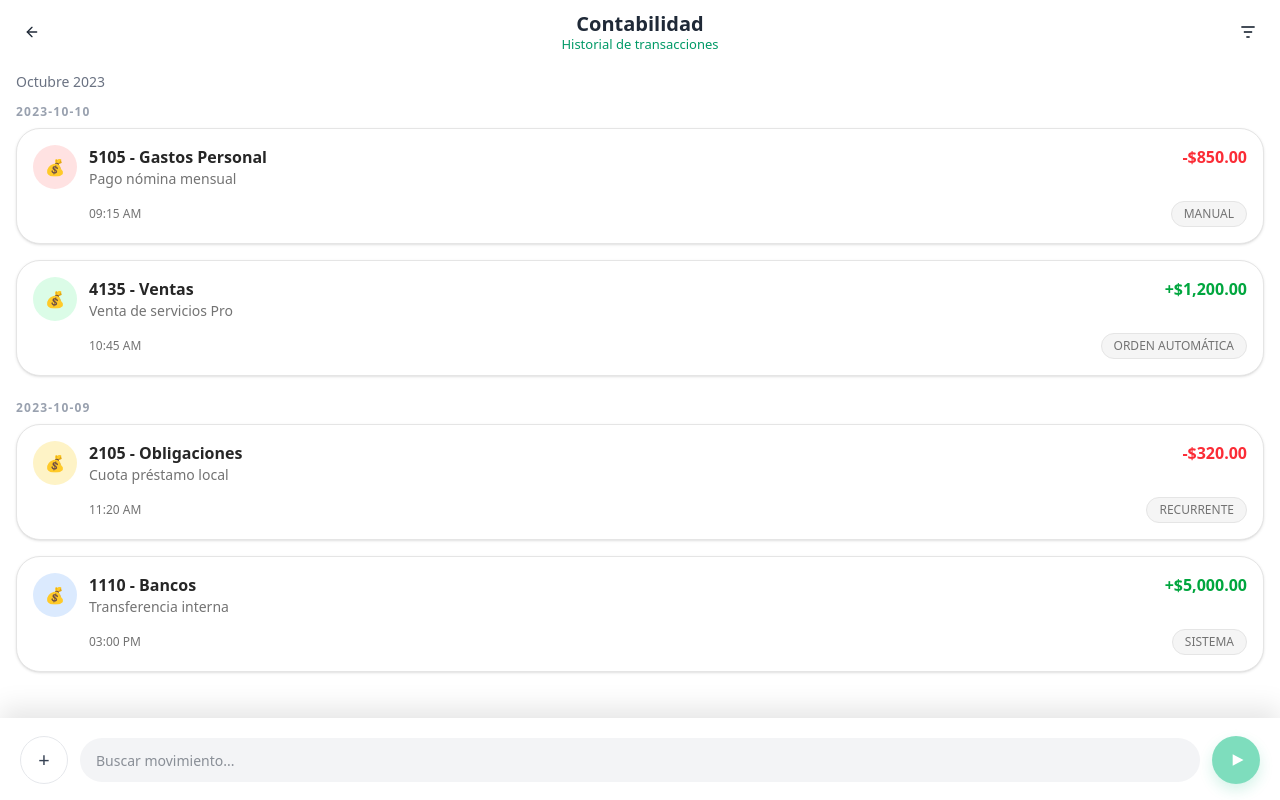
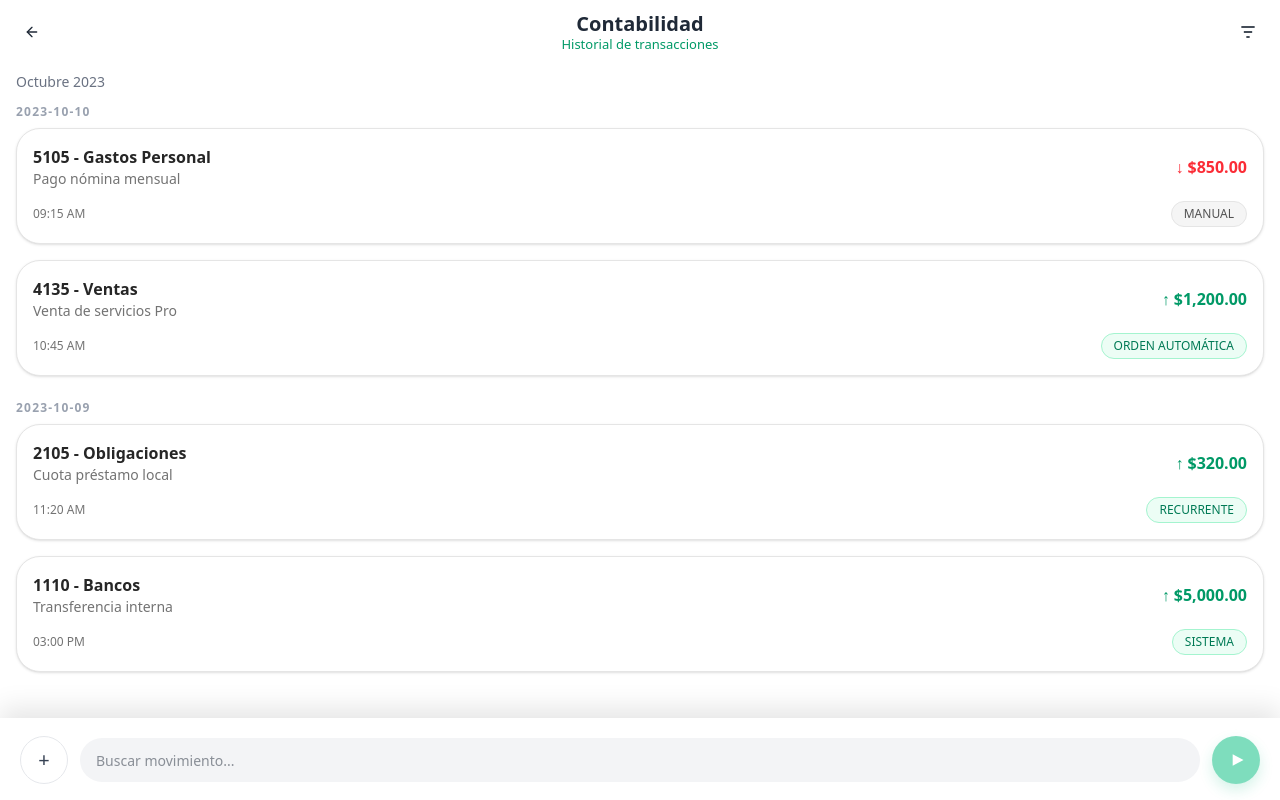
Before and after one commit to SantiagoAranda/Plataforma-de-Gesti-n-Comercial-con-Interfaz-Conversacional-y-Financiera, a Next.js app in the folder frontend/: page /contabilidad in a window 1280 px wide. Built offline with nearby package versions, Linux system fonts and the light colour scheme.

Commit message:
Correcciones de UI

```diff
--- a/frontend/app/(app)/contabilidad/page.tsx
+++ b/frontend/app/(app)/contabilidad/page.tsx
@@ -143,7 +143,7 @@ export default function ContabilidadClient() {
                 onRightClick={() => setFilterOpen(true)}
             />
 
-            <main className="pt-2 pb-6">
+            <main className="pt-2 pb-24">
                 <div className="px-4">
                     <div className="text-sm text-gray-500">Octubre 2023</div>
                 </div>
--- a/frontend/src/components/accounting/AccountingCard.tsx
+++ b/frontend/src/components/accounting/AccountingCard.tsx
@@ -1,206 +1,3 @@
-// import * as React from "react";
-// import type { AccountingEntry } from "../../types/accounting";
-
-// function formatMoney(v: number) {
-//     const abs = Math.abs(v);
-//     return `$${abs.toLocaleString("en-US", {
-//         minimumFractionDigits: 2,
-//         maximumFractionDigits: 2,
-//     })}`;
-// }
-
-// /**
-//  * Impacto contable real
-//  */
-// function isPositiveImpact(entry: AccountingEntry) {
-//     const a = entry.amount;
-
-//     switch (entry.kind) {
-//         case "INCOME":
-//             return true;
-//         case "EXPENSE":
-//             return false;
-//         case "ASSET":
-//             return a >= 0;
-//         case "LIABILITY":
-//             return a < 0;
-//         case "EQUITY":
-//             return a >= 0;
-//         default:
-//             return a >= 0;
-//     }
-// }
-
-// function amountClass(positive: boolean) {
-//     return positive ? "text-emerald-600" : "text-red-500";
-// }
-
-// function badgeLabel(source: AccountingEntry["source"]) {
-//     switch (source) {
-//         case "AUTO_ORDER":
-//             return "ORDEN AUTOMÁTICA";
-//         case "MANUAL":
-//             return "MANUAL";
-//         case "SYSTEM":
-//             return "SISTEMA";
-//         case "RECURRENT":
-//             return "RECURRENTE";
-//     }
-// }
-
-// function badgeClass(positive: boolean) {
-//     return positive
-//         ? "bg-emerald-50 text-emerald-700 border-emerald-200"
-//         : "bg-neutral-100 text-neutral-600 border-neutral-200";
-// }
-
-// export function AccountingCard({ entry }: { entry: AccountingEntry }) {
-//     const positive = isPositiveImpact(entry);
-
-//     return (
-//         <div className="rounded-3xl bg-white border border-neutral-200 shadow-sm px-4 py-4">
-//             <div className="flex justify-between">
-//                 <div>
-//                     <div className="font-semibold text-neutral-800">
-//                         {entry.pucCode} - {entry.accountName}
-//                     </div>
-//                     <div className="text-sm text-neutral-500">{entry.description}</div>
-//                 </div>
-
-//                 <div
-//                     className={`font-semibold flex items-center gap-1 ${amountClass(positive)}`}
-//                 >
-//                     <span>{positive ? "↑" : "↓"}</span>
-//                     <span>{formatMoney(entry.amount)}</span>
-//                 </div>
-//             </div>
-
-//             <div className="mt-3 flex justify-between items-center text-xs text-neutral-500">
-//                 <span>{entry.time}</span>
-//                 <span
-//                     className={`px-3 py-1 rounded-full border ${badgeClass(positive)}`}
-//                 >
-//                     {badgeLabel(entry.source)}
-//                 </span>
-//             </div>
-//         </div>
-//     );
-// }
-
-
-// import * as React from "react";
-// import type { AccountingEntry } from "../../types/accounting";
-
-// function formatMoney(v: number) {
-//     const abs = Math.abs(v);
-//     return `$${abs.toLocaleString("en-US", {
-//         minimumFractionDigits: 2,
-//         maximumFractionDigits: 2,
-//     })}`;
-// }
-
-// /**
-//  * Impacto contable real
-//  */
-// function isPositiveImpact(entry: AccountingEntry) {
-//     const a = entry.amount;
-
-//     switch (entry.kind) {
-//         case "INCOME":
-//             return true;
-//         case "EXPENSE":
-//             return false;
-//         case "ASSET":
-//             return a >= 0;
-//         case "LIABILITY":
-//             return a < 0;
-//         case "EQUITY":
-//             return a >= 0;
-//         default:
-//             return a >= 0;
-//     }
-// }
-
-// function amountClass(positive: boolean) {
-//     return positive ? "text-emerald-600" : "text-red-500";
-// }
-
-// function badgeLabel(source: AccountingEntry["source"]) {
-//     switch (source) {
-//         case "AUTO_ORDER":
-//             return "ORDEN AUTOMÁTICA";
-//         case "MANUAL":
-//             return "MANUAL";
-//         case "SYSTEM":
-//             return "SISTEMA";
-//         case "RECURRENT":
-//             return "RECURRENTE";
-//     }
-// }
-
-// function badgeClass(positive: boolean) {
-//     return positive
-//         ? "bg-emerald-50 text-emerald-700 border-emerald-200"
-//         : "bg-neutral-100 text-neutral-600 border-neutral-200";
-// }
-
-// export function AccountingCard({ entry }: { entry: AccountingEntry }) {
-//     const positive = isPositiveImpact(entry);
-
-//     return (
-//         <div className="rounded-3xl bg-white border border-neutral-200 shadow-sm px-4 py-4">
-//             <div className="flex gap-4">
-//                 {/* Avatar circular tipo "foto" */}
-//                 <div className="h-16 w-16 rounded-full flex items-center justify-center
-//                         bg-neutral-100">
-//                     <div
-//                         className={`h-10 w-10 rounded-full flex items-center justify-center
-//             ${positive
-//                                 ? "bg-emerald-500 text-white"
-//                                 : "bg-red-500 text-white"
-//                             }`}
-//                     >
-//                         {positive ? "↑" : "↓"}
-//                     </div>
-//                 </div>
-
-//                 <div className="flex-1">
-//                     <div className="flex justify-between">
-//                         <div>
-//                             <div className="font-semibold text-neutral-800">
-//                                 {entry.pucCode} - {entry.accountName}
-//                             </div>
-//                             <div className="text-sm text-neutral-500">
-//                                 {entry.description}
-//                             </div>
-//                         </div>
-
-//                         <div
-//                             className={`font-semibold flex items-center gap-1 ${amountClass(
-//                                 positive
-//                             )}`}
-//                         >
-//                             {positive ? "+" : "-"}
-//                             {formatMoney(entry.amount)}
-//                         </div>
-//                     </div>
-
-//                     <div className="mt-3 flex justify-between items-center text-xs text-neutral-500">
-//                         <span>{entry.time}</span>
-//                         <span
-//                             className={`px-3 py-1 rounded-full border ${badgeClass(
-//                                 positive
-//                             )}`}
-//                         >
-//                             {badgeLabel(entry.source)}
-//                         </span>
-//                     </div>
-//                 </div>
-//             </div>
-//         </div>
-//     );
-// }
-
 import * as React from "react";
 import type { AccountingEntry } from "../../types/accounting";
 
@@ -208,16 +5,37 @@ import { useContextMenu } from "@/src/hooks/useContextMenu";
 import { ContextMenu } from "@/src/hooks/ContextMenu";
 
 function formatMoney(v: number) {
-  const sign = v >= 0 ? "+" : "-";
     const abs = Math.abs(v);
-  return `${sign}$${abs.toLocaleString("en-US", {
+    return `$${abs.toLocaleString("en-US", {
         minimumFractionDigits: 2,
         maximumFractionDigits: 2,
     })}`;
 }
 
-function amountClass(v: number) {
-  return v >= 0 ? "text-green-600" : "text-red-500";
+/**
+ * Impacto contable real
+ */
+function isPositiveImpact(entry: AccountingEntry) {
+    const a = entry.amount;
+
+    switch (entry.kind) {
+        case "INCOME":
+            return true;
+        case "EXPENSE":
+            return false;
+        case "ASSET":
+            return a >= 0;
+        case "LIABILITY":
+            return a < 0;
+        case "EQUITY":
+            return a >= 0;
+        default:
+            return a >= 0;
+    }
+}
+
+function amountClass(positive: boolean) {
+    return positive ? "text-emerald-600" : "text-red-500";
 }
 
 function badgeLabel(source: AccountingEntry["source"]) {
@@ -233,19 +51,10 @@ function badgeLabel(source: AccountingEntry["source"]) {
     }
 }
 
-function iconBg(kind: AccountingEntry["kind"]) {
-  switch (kind) {
-    case "INCOME":
-      return "bg-green-100 text-green-600";
-    case "EXPENSE":
-      return "bg-red-100 text-red-600";
-    case "ASSET":
-      return "bg-blue-100 text-blue-600";
-    case "LIABILITY":
-      return "bg-amber-100 text-amber-700";
-    case "EQUITY":
-      return "bg-purple-100 text-purple-700";
-  }
+function badgeClass(positive: boolean) {
+    return positive
+        ? "bg-emerald-50 text-emerald-700 border-emerald-200"
+        : "bg-neutral-100 text-neutral-600 border-neutral-200";
 }
 
 export function AccountingCard({
@@ -257,46 +66,36 @@ export function AccountingCard({
     onEdit: (entry: AccountingEntry) => void;
     onDelete: (entry: AccountingEntry) => void;
 }) {
+    const positive = isPositiveImpact(entry);
+
+    // ✅ long-press (mobile) + click derecho (desktop)
     const { open, pos, close, handlers } = useContextMenu(500);
 
     return (
         <>
             <div
-        className="rounded-3xl bg-white border border-neutral-200 shadow-sm px-4 py-4"
+                className="rounded-3xl bg-white border border-neutral-200 shadow-sm px-4 py-4 select-none"
                 {...handlers}
             >
-        <div className="flex gap-3">
-          <div
-            className={`h-11 w-11 rounded-full flex items-center justify-center ${iconBg(
-              entry.kind
-            )}`}
-          >
-            💰
-          </div>
-
-          <div className="flex-1">
                 <div className="flex justify-between">
                     <div>
                         <div className="font-semibold text-neutral-800">
                             {entry.pucCode} - {entry.accountName}
                         </div>
-                <div className="text-sm text-neutral-500">
-                  {entry.description}
-                </div>
+                        <div className="text-sm text-neutral-500">{entry.description}</div>
                     </div>
 
-              <div className={`font-semibold ${amountClass(entry.amount)}`}>
-                {formatMoney(entry.amount)}
+                    <div className={`font-semibold flex items-center gap-1 ${amountClass(positive)}`}>
+                        <span>{positive ? "↑" : "↓"}</span>
+                        <span>{formatMoney(entry.amount)}</span>
                     </div>
                 </div>
 
                 <div className="mt-3 flex justify-between items-center text-xs text-neutral-500">
                     <span>{entry.time}</span>
-              <span className="px-3 py-1 rounded-full bg-neutral-100 border border-neutral-200">
+                    <span className={`px-3 py-1 rounded-full border ${badgeClass(positive)}`}>
                         {badgeLabel(entry.source)}
                     </span>
-            </div>
-          </div>
                 </div>
             </div>
 
```
Lines whose indentation alone changed are shown as unchanged.
